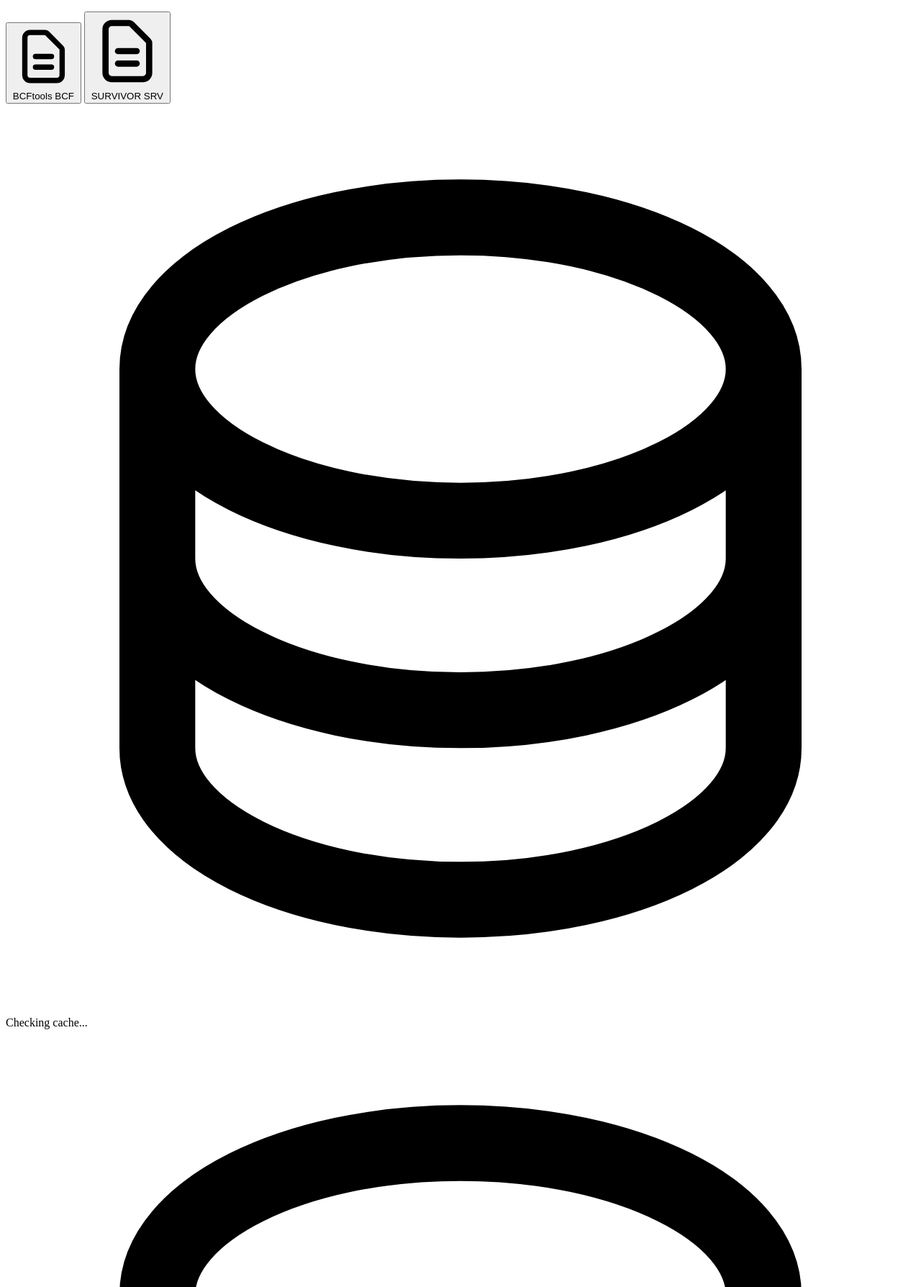
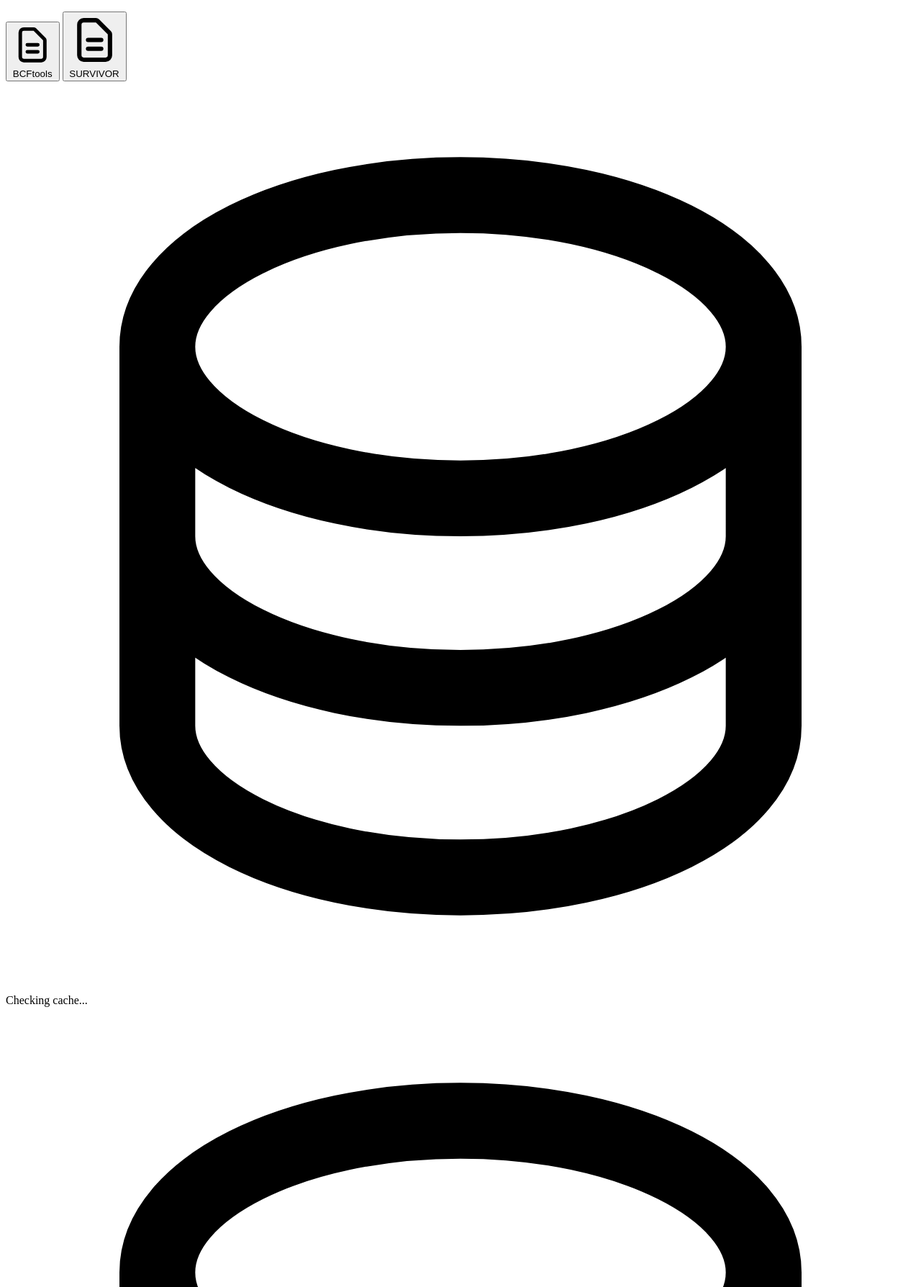
Before and after one commit to Lupphes/Varify, a Python web app: template src/varify/templates/report-template.html in a window 1280 px wide. Shown: the part 132-1920 px from the top of the page at 72% size. Run offline with Jinja, Linux system fonts and the light colour scheme; the template is opened without the code that fills it, so the values that code supplies are empty.

Commit message:
Fix styles 9

```diff
--- a/src/varify/templates/report-template.html
+++ b/src/varify/templates/report-template.html
@@ -18,12 +18,11 @@
     </header>
 
     <div class="container mx-auto px-4 sm:px-6 py-4 sm:py-6">
-      <div class="bg-white rounded-lg shadow-md mb-4 sm:mb-6 p-3 sm:p-4">
-        <!-- Tab buttons - full width on mobile, flex on larger screens -->
-        <div class="flex gap-2 mb-3 sm:mb-0">
-          <button id="tab-bcf" class="tab-button active flex-1 sm:flex-initial">
+      <div class="bg-white rounded-lg shadow-md mb-4 sm:mb-6 p-3 sm:p-4 flex flex-wrap items-center gap-3 sm:gap-4">
+        <div class="flex gap-2 flex-1 min-w-fit">
+          <button id="tab-bcf" class="tab-button active">
             <svg
-              class="w-4 h-4 sm:w-5 sm:h-5 inline-block sm:mr-2"
+              class="w-4 h-4 sm:w-5 sm:h-5 inline-block mr-1 sm:mr-2"
               fill="none"
               stroke="currentColor"
               viewBox="0 0 24 24"
@@ -35,12 +34,11 @@
                 d="M9 12h6m-6 4h6m2 5H7a2 2 0 01-2-2V5a2 2 0 012-2h5.586a1 1 0 01.707.293l5.414 5.414a1 1 0 01.293.707V19a2 2 0 01-2 2z"
               ></path>
             </svg>
-            <span class="hidden sm:inline">BCFtools</span>
-            <span class="sm:hidden">BCF</span>
+            BCFtools
           </button>
-          <button id="tab-survivor" class="tab-button flex-1 sm:flex-initial">
+          <button id="tab-survivor" class="tab-button">
             <svg
-              class="w-4 h-4 sm:w-5 sm:h-5 inline-block sm:mr-2"
+              class="w-4 h-4 sm:w-5 sm:h-5 inline-block mr-1 sm:mr-2"
               fill="none"
               stroke="currentColor"
               viewBox="0 0 24 24"
@@ -52,15 +50,11 @@
                 d="M9 12h6m-6 4h6m2 5H7a2 2 0 01-2-2V5a2 2 0 012-2h5.586a1 1 0 01.707.293l5.414 5.414a1 1 0 01.293.707V19a2 2 0 01-2 2z"
               ></path>
             </svg>
-            <span class="hidden sm:inline">SURVIVOR</span>
-            <span class="sm:hidden">SRV</span>
+            SURVIVOR
           </button>
         </div>
 
-        <!-- Control buttons - stack on mobile, flex on larger screens -->
-        <div class="flex flex-col sm:flex-row gap-2 sm:gap-3">
-          <!-- Status indicators - stack on mobile -->
-          <div class="flex flex-col sm:flex-row gap-2 sm:flex-1">
+        <div class="flex flex-wrap gap-2 sm:gap-3">
           <div
             class="flex items-center gap-2 px-3 py-2 bg-gray-50 rounded-lg border border-gray-200"
           >
@@ -77,7 +71,7 @@
                 d="M4 7v10c0 2.21 3.582 4 8 4s8-1.79 8-4V7M4 7c0 2.21 3.582 4 8 4s8-1.79 8-4M4 7c0-2.21 3.582-4 8-4s8 1.79 8 4m0 5c0 2.21-3.582 4-8 4s-8-1.79-8-4"
               ></path>
             </svg>
-              <span class="text-xs sm:text-sm text-gray-600 truncate" id="cache-status-text">Checking cache...</span>
+            <span class="text-xs sm:text-sm text-gray-600" id="cache-status-text">Checking cache...</span>
             <span class="text-xs sm:text-sm text-gray-500" id="cache-size-text"></span>
           </div>
 
@@ -98,14 +92,11 @@
                 d="M4 7v10c0 2.21 3.582 4 8 4s8-1.79 8-4V7M4 7c0 2.21 3.582 4 8 4s8-1.79 8-4M4 7c0-2.21 3.582-4 8-4s8 1.79 8 4m0 5c0 2.21-3.582 4-8 4s-8-1.79-8-4"
               ></path>
             </svg>
-              <span class="text-xs sm:text-sm text-gray-600 hidden sm:inline">All reports:</span>
+            <span class="text-xs sm:text-sm text-gray-600">All reports:</span>
             <span class="text-xs sm:text-sm font-medium text-orange-600" id="total-storage-text">--</span>
             <span class="text-xs text-gray-500" id="total-db-count"></span>
           </div>
-          </div>
 
-          <!-- Action buttons - responsive grid -->
-          <div class="grid grid-cols-3 sm:flex gap-2">
           <button id="load-data-btn" class="btn-primary text-xs sm:text-sm">
             <svg class="w-4 h-4 sm:w-5 sm:h-5" fill="none" stroke="currentColor" viewBox="0 0 24 24">
               <path
@@ -115,7 +106,7 @@
                 d="M4 16v1a3 3 0 003 3h10a3 3 0 003-3v-1m-4-8l-4-4m0 0L8 8m4-4v12"
               ></path>
             </svg>
-              <span class="hidden sm:inline">Load Data</span>
+            Load Data
           </button>
 
           <button id="clear-cache-btn" class="btn-danger text-xs sm:text-sm">
@@ -127,7 +118,7 @@
                 d="M19 7l-.867 12.142A2 2 0 0116.138 21H7.862a2 2 0 01-1.995-1.858L5 7m5 4v6m4-6v6m1-10V4a1 1 0 00-1-1h-4a1 1 0 00-1 1v3M4 7h16"
               ></path>
             </svg>
-              <span class="hidden sm:inline">Clear Cache</span>
+            Clear Cache
           </button>
 
           <button id="clear-all-cache-btn" class="btn-danger text-xs sm:text-sm" title="Delete all Varify databases from all reports">
@@ -139,9 +130,8 @@
                 d="M19 7l-.867 12.142A2 2 0 0116.138 21H7.862a2 2 0 01-1.995-1.858L5 7m5 4v6m4-6v6m1-10V4a1 1 0 00-1-1h-4a1 1 0 00-1 1v3M4 7h16"
               ></path>
             </svg>
-              <span class="hidden sm:inline">Clear All</span>
+            Clear All
           </button>
-          </div>
         </div>
       </div>
 
```
Lines whose indentation alone changed are shown as unchanged.
